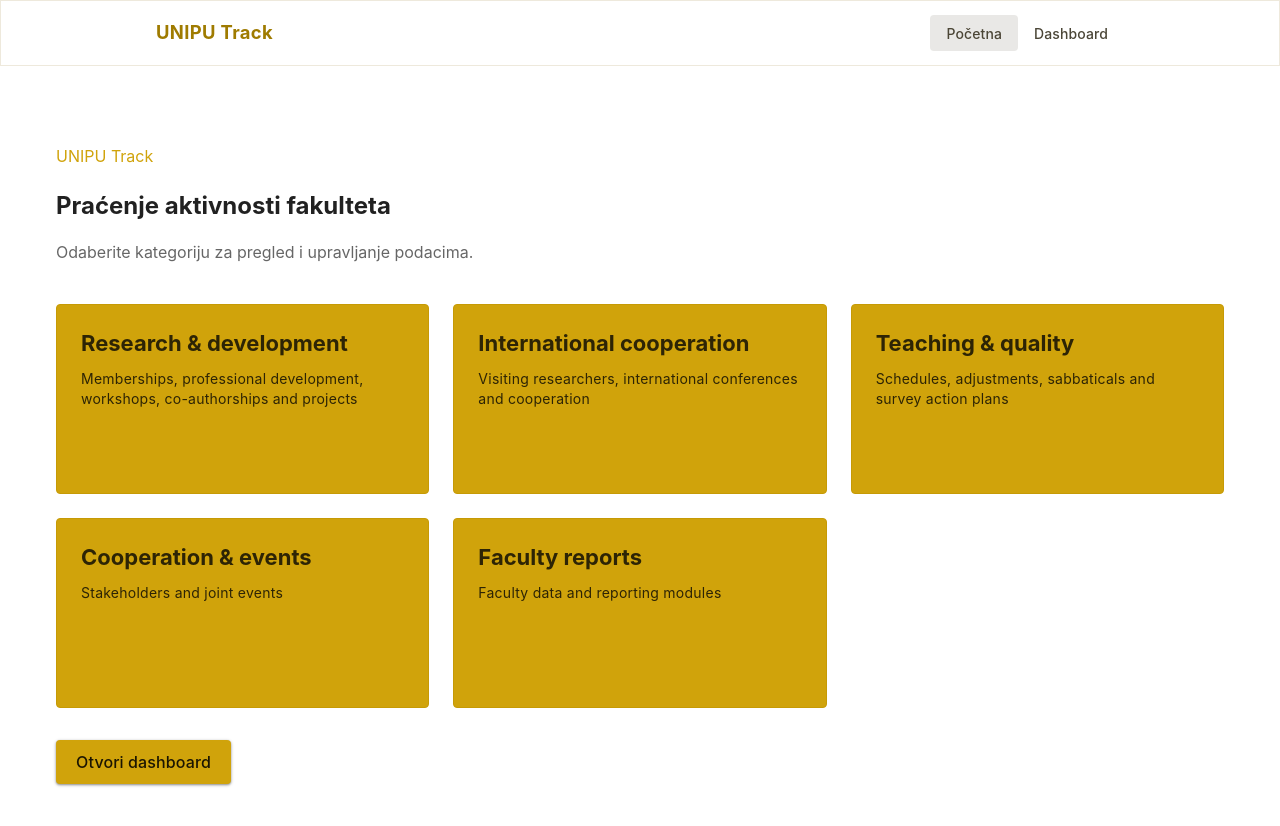
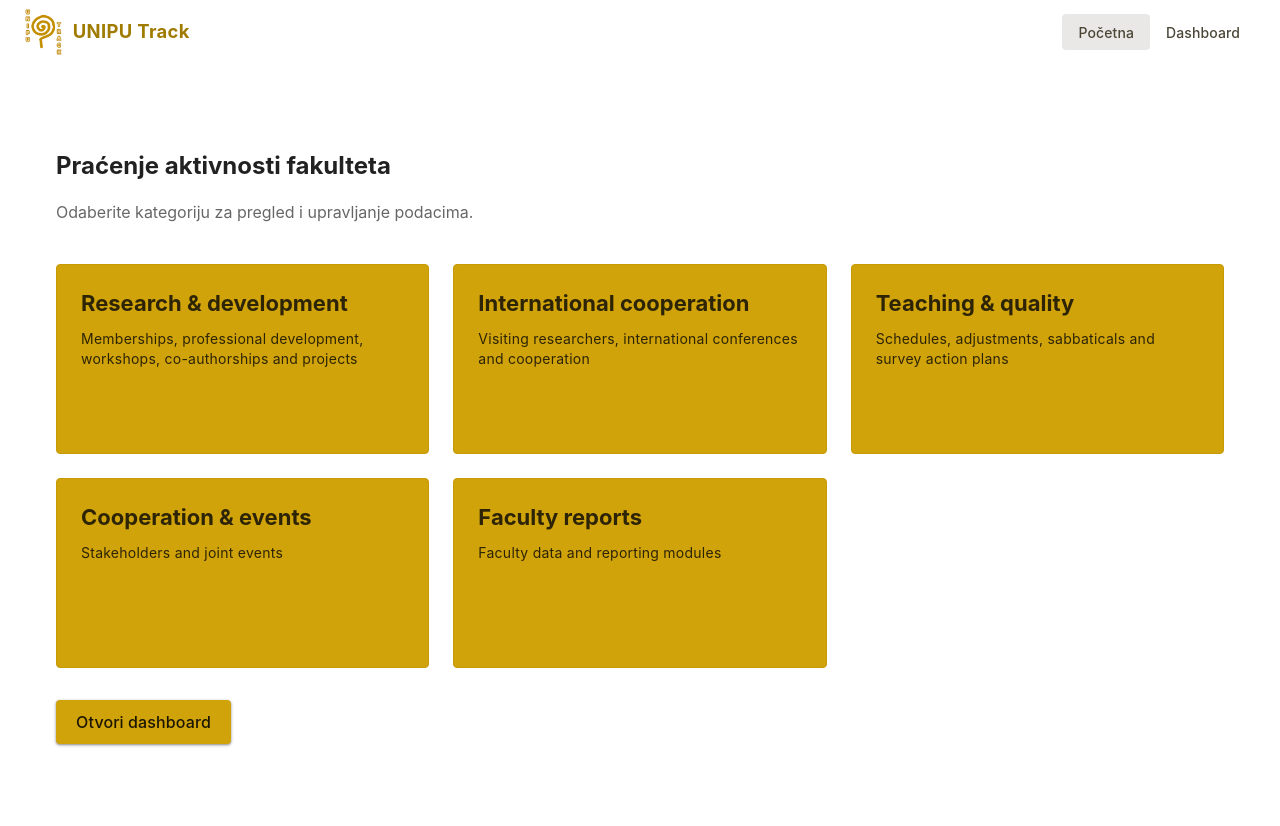
Before and after one commit to anna011001/unipu-track, a Vue app in the folder frontend/: page / in a window 1280 px wide. Shown: the top 826 px of the page. Built offline with nearby package versions, Linux system fonts and the light colour scheme.

Commit message:
added logo

```diff
--- a/frontend/src/components/AppHeader.vue
+++ b/frontend/src/components/AppHeader.vue
@@ -1,19 +1,34 @@
+<script setup>
+import logo from '../assets/unipu-track-logo.png'
+</script>
+
 <template>
-  <v-app-bar class="app-header" color="surface" elevation="0" border>
-    <v-container class="d-flex align-center py-0">
-      <RouterLink class="app-name" to="/">UNIPU Track</RouterLink>
+  <v-app-bar color="surface" elevation="0">
+    <div class="header-content d-flex align-center w-100 px-4 px-md-6">
+      <RouterLink class="app-logo-link" to="/" aria-label="UNIPU Track - početna">
+        <img class="app-logo" :src="logo" alt="UNIPU Track" />
+        <span class="app-name">UNIPU Track</span>
+      </RouterLink>
 
       <v-spacer />
 
       <v-btn class="nav-button" variant="text" to="/">Početna</v-btn>
       <v-btn class="nav-button" variant="text" to="/dashboard">Dashboard</v-btn>
-    </v-container>
+    </div>
   </v-app-bar>
 </template>
 
 <style scoped>
-.app-header {
-  border-color: #eee9dc;
+.app-logo-link {
+  display: inline-flex;
+  align-items: center;
+  gap: 10px;
+}
+
+.app-logo {
+  display: block;
+  width: auto;
+  height: 48px;
 }
 
 .app-name {
@@ -29,6 +44,10 @@
 }
 
 @media (max-width: 480px) {
+  .app-logo {
+    height: 42px;
+  }
+
   .app-name {
     font-size: 1rem;
   }
--- a/frontend/src/views/HomeView.vue
+++ b/frontend/src/views/HomeView.vue
@@ -26,7 +26,6 @@ const categories = [
 <template>
   <v-container class="home-view py-10 py-md-16">
     <section class="mb-10">
-      <p class="text-overline text-primary mb-2">UNIPU Track</p>
       <h1 class="text-h3 font-weight-bold mb-3">Praćenje aktivnosti fakulteta</h1>
       <p class="text-body-1 text-medium-emphasis intro-text">
         Odaberite kategoriju za pregled i upravljanje podacima.
```
Also changed, not shown: frontend/src/assets/unipu-track-logo.png (added).
